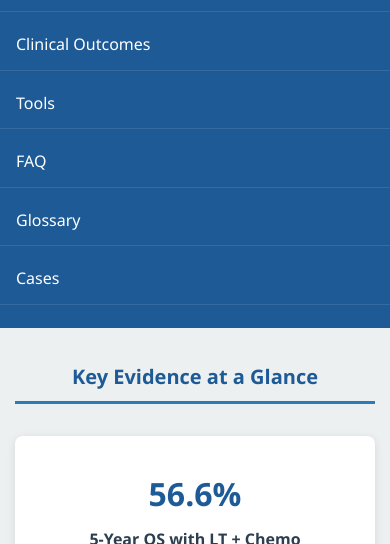
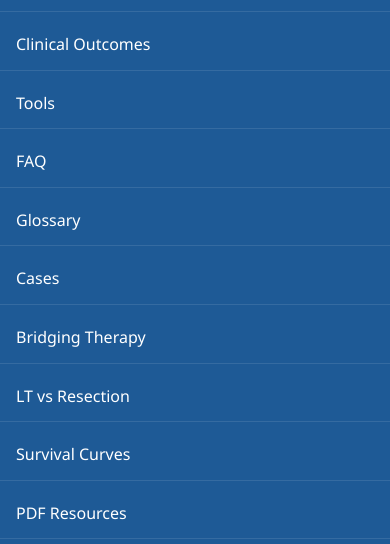
Before and after one commit to Magnustheboss/LT-for-CRLM, a plain HTML site: page index.html in a window 390 px wide. Both pictures are taken after a click on the button "Toggle menu". Shown: the part 289-833 px from the top of the page. Drawn offline with Linux system fonts and the light colour scheme.

Commit message:
Fix hamburger menu max-height to show all navigation items
- Increased max-height from 500px to 800px
- Added overflow-y: auto for scrolling if needed
- Now displays all 17 pages in mobile menu
- Fixes issue where new pages weren't visible in hamburger menu

```diff
--- a/css/style.css
+++ b/css/style.css
@@ -181,7 +181,8 @@ a:hover {
     }
 
     .nav-menu.active {
-        max-height: 500px;
+        max-height: 800px;
+        overflow-y: auto;
         padding: 1rem 0;
     }
 
```
